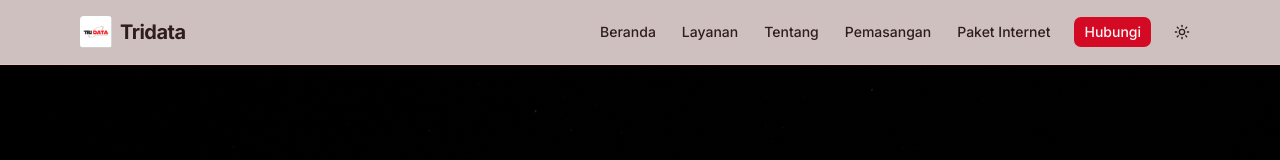
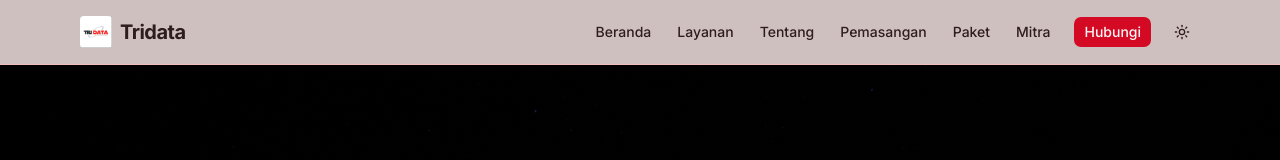
Before and after one commit to anisphia-palettia/tridata_profile_renew, a Next.js app: page / in a window 1280 px wide. Shown: the top 160 px of the page. Built offline with nearby package versions, Linux system fonts and the light colour scheme.

Commit message:
feat: implement landing page layout with navbar, footer, and pricing sections

```diff
--- a/src/app/page.tsx
+++ b/src/app/page.tsx
@@ -4,6 +4,7 @@ import HomeService from "@/components/sections/home-service";
 import HomeAbout from "@/components/sections/home-about";
 import HomeInstallation from "@/components/sections/home-installation";
 import HomePrice from "@/components/sections/home-price";
+import HomeMitra from "@/components/sections/home-mitra";
 import HomeFooter from "@/components/sections/home-footer";
 
 export default function AppPage() {
@@ -15,6 +16,7 @@ export default function AppPage() {
       <HomeAbout />
       <HomeInstallation />
       <HomePrice />
+      <HomeMitra />
       <HomeFooter />
     </main>
   );
--- a/src/components/sections/app-navbar.tsx
+++ b/src/components/sections/app-navbar.tsx
@@ -26,7 +26,8 @@ const menus: MenuItem[] = [
   { label: "Layanan", targetId: "section-service" },
   { label: "Tentang", targetId: "section-about" },
   { label: "Pemasangan", targetId: "section-installation" },
-  { label: "Paket Internet", targetId: "section-pricing" },
+  { label: "Paket", targetId: "section-pricing" },
+  { label: "Mitra", targetId: "section-mitra" },
 ];
 
 export default function AppNavbar() {
--- a/src/components/sections/home-footer.tsx
+++ b/src/components/sections/home-footer.tsx
@@ -3,7 +3,7 @@
 import { scrollToSection } from "@/lib/scroll-to-section";
 import { ArrowRight, MapPin, Phone, Mail } from "lucide-react";
 import { Button } from "@/components/ui/button";
-import { getWhatsAppUrl } from "@/lib/constants";
+import { getWhatsAppUrl, WHATSAPP_CONFIG } from "@/lib/constants";
 
 export default function HomeFooter() {
   const year = new Date().getFullYear();
@@ -75,7 +75,18 @@ export default function HomeFooter() {
                   className="group flex items-center gap-3 text-sm text-muted-foreground transition-colors hover:text-primary"
                 >
                   <Phone className="h-4 w-4 shrink-0 transition-transform group-hover:scale-110" />
-                  <span>+62 811-3396-171</span>
+                  <span>+62 811-3396-171 (Pusat)</span>
+                </a>
+              </li>
+              <li>
+                <a
+                  href={getWhatsAppUrl(WHATSAPP_CONFIG.pacitanPhoneNumber)}
+                  target="_blank"
+                  rel="noreferrer"
+                  className="group flex items-center gap-3 text-sm text-muted-foreground transition-colors hover:text-primary"
+                >
+                  <Phone className="h-4 w-4 shrink-0 transition-transform group-hover:scale-110" />
+                  <span>+62 821-4197-5226 (Pacitan)</span>
                 </a>
               </li>
               <li>
@@ -128,6 +139,14 @@ export default function HomeFooter() {
                   Cara Pemesanan
                 </button>
               </li>
+              <li>
+                <button
+                  className="text-sm text-muted-foreground transition-colors hover:text-primary"
+                  onClick={() => scrollToSection("section-mitra")}
+                >
+                  Peluang Mitra
+                </button>
+              </li>
             </ul>
           </div>
         </div>
--- /dev/null
+++ b/src/components/sections/home-mitra.tsx
@@ -0,0 +1,70 @@
+"use client";
+
+import { Handshake, ArrowRight } from "lucide-react";
+import { Button } from "@/components/ui/button";
+import { FadeIn } from "@/components/ui/fade-in";
+import { getWhatsAppUrl, WHATSAPP_CONFIG } from "@/lib/constants";
+
+export default function HomeMitra() {
+  const waUrl = getWhatsAppUrl(
+    WHATSAPP_CONFIG.mitraPhoneNumber,
+    WHATSAPP_CONFIG.mitraMessage
+  );
+
+  return (
+    <section id="section-mitra" className="relative py-24 md:py-32 overflow-hidden bg-primary/5">
+      <div className="absolute inset-0 bg-linear-to-b from-transparent to-primary/10 -z-10" />
+      <div className="absolute top-1/2 left-0 w-72 h-72 bg-primary/20 rounded-full blur-[100px] -translate-y-1/2 -z-10 pointer-events-none" />
+
+      <div className="mx-auto max-w-5xl px-6">
+        <div className="rounded-3xl bg-background/80 backdrop-blur-xl border border-primary/20 shadow-2xl p-8 md:p-12 lg:p-16 flex flex-col md:flex-row items-center gap-10 md:gap-16">
+          <div className="flex-1 space-y-6 text-center md:text-left">
+            <FadeIn>
+              <div className="inline-flex items-center gap-2 rounded-full bg-primary/10 px-4 py-1.5 text-sm font-semibold text-primary">
+                <Handshake className="w-4 h-4" />
+                <span>Peluang Bisnis</span>
+              </div>
+            </FadeIn>
+            <FadeIn delay={0.1}>
+              <h2 className="text-3xl font-extrabold tracking-tight md:text-4xl lg:text-5xl">
+                Jadilah Mitra Tridata
+              </h2>
+            </FadeIn>
+            <FadeIn delay={0.2}>
+              <p className="text-lg text-muted-foreground leading-relaxed">
+                Kembangkan bisnis Anda bersama kami. Kami membuka peluang kemitraan dengan keuntungan maksimal untuk wilayah <strong className="text-foreground">Madiun dan sekitarnya</strong>.
+                Dapatkan dukungan penuh dari tim teknis dan pemasaran kami.
+              </p>
+            </FadeIn>
+            <FadeIn delay={0.3}>
+              <div className="flex flex-col sm:flex-row gap-4 justify-center md:justify-start pt-4">
+                <Button asChild size="lg" className="h-14 px-8 rounded-xl font-bold text-base shadow-lg shadow-primary/25 hover:shadow-primary/40 transition-all">
+                  <a href={waUrl} target="_blank" rel="noreferrer">
+                    Gabung Sekarang
+                    <ArrowRight className="ml-2 w-5 h-5" />
+                  </a>
+                </Button>
+              </div>
+            </FadeIn>
+          </div>
+
+          <div className="flex-1 w-full max-w-sm relative">
+            <FadeIn delay={0.2} className="relative aspect-square">
+              <div className="absolute inset-0 bg-linear-to-tr from-primary/30 to-blue-500/30 rounded-[3rem] rotate-6 scale-95 transition-transform hover:rotate-12 duration-500" />
+              <div className="absolute inset-0 bg-background rounded-[3rem] border shadow-xl flex flex-col items-center justify-center p-8 text-center rotate-0 transition-transform hover:-translate-y-2 duration-500">
+                <div className="w-20 h-20 bg-primary/10 text-primary rounded-full flex items-center justify-center mb-6 shadow-inner">
+                  <Handshake className="w-10 h-10" />
+                </div>
+                <h3 className="text-xl font-bold mb-2">Konsultasi Mitra</h3>
+                <p className="text-muted-foreground mb-6 text-sm">Hubungi tim kemitraan kami secara langsung via WhatsApp.</p>
+                <div className="text-xl font-extrabold text-primary tracking-wide bg-primary/5 px-4 py-2 rounded-lg">
+                  +62 813-3195-6171
+                </div>
+              </div>
+            </FadeIn>
+          </div>
+        </div>
+      </div>
+    </section>
+  );
+}
--- a/src/components/sections/home-price.tsx
+++ b/src/components/sections/home-price.tsx
@@ -7,7 +7,7 @@ import { Button } from "@/components/ui/button";
 import { cn } from "@/lib/utils";
 import { FadeIn } from "@/components/ui/fade-in";
 import { Check } from "lucide-react";
-import { getWhatsAppUrl } from "@/lib/constants";
+import { getWhatsAppUrl, WHATSAPP_CONFIG } from "@/lib/constants";
 
 import { branches, packagesByBranch, type Branch } from "@/data/pricing";
 
@@ -149,7 +149,7 @@ export default function HomePrice() {
                         isFeatured && "shadow-lg shadow-primary/25 hover:shadow-primary/40"
                       )}
                     >
-                      <a href={getWhatsAppUrl()} target="_blank" rel="noreferrer">
+                      <a href={getWhatsAppUrl(branch === "Pacitan" ? WHATSAPP_CONFIG.pacitanPhoneNumber : undefined)} target="_blank" rel="noreferrer">
                         Pilih {pkg.speed} Mbps
                       </a>
                     </Button>
--- a/src/components/ui/floating-whatsapp.tsx
+++ b/src/components/ui/floating-whatsapp.tsx
@@ -12,7 +12,7 @@ export function FloatingWhatsApp() {
       className="fixed bottom-6 right-6 z-50 flex h-14 w-14 items-center justify-center rounded-full bg-[#25D366] text-white shadow-lg transition-transform duration-300 hover:scale-110 hover:shadow-xl dark:bg-[#25D366] dark:text-white"
       aria-label="Hubungi kami via WhatsApp"
     >
-      <Image src="/whatsapp.png" alt="WhatsApp" width={50} height={50}/>
+      <Image src="/whatsapp.png" alt="WhatsApp" width={50} height={50} priority />
     </a>
   );
 }
--- a/src/data/pricing.ts
+++ b/src/data/pricing.ts
@@ -172,34 +172,26 @@ export const packagesByBranch: Record<Branch, Package[]> = {
   ],
   Pacitan: [
     {
-      name: "super-hemat-35",
-      label: "Super Hemat 35 Mbps",
-      speed: 35,
-      price: 100_000,
+      name: "hemat-20",
+      label: "Hemat 20 Mbps",
+      speed: 20,
+      price: 105_000,
       suitableFor: "penggunaan harian ringan",
       badge: "Baru!",
     },
     {
-      name: "hemat-40",
-      label: "Hemat 40 Mbps",
-      speed: 40,
-      price: 110_000,
-      suitableFor: "penggunaan harian ringan",
+      name: "hemat-35",
+      label: "Hemat 35 Mbps",
+      speed: 35,
+      price: 125_000,
+      suitableFor: "streaming & WFH",
       badge: "",
     },
     {
       name: "hemat-45",
       label: "Hemat 45 Mbps",
       speed: 45,
-      price: 125_000,
-      suitableFor: "streaming & WFH",
-      badge: "",
-    },
-    {
-      name: "hemat-50",
-      label: "Hemat 50 Mbps",
-      speed: 50,
-      price: 135_000,
+      price: 195_000,
       suitableFor: "streaming & WFH",
       badge: "",
     },
@@ -207,7 +199,7 @@ export const packagesByBranch: Record<Branch, Package[]> = {
       name: "hemat-55",
       label: "Hemat 55 Mbps",
       speed: 55,
-      price: 150_000,
+      price: 210_000,
       suitableFor: "streaming & WFH",
       badge: "",
     },
@@ -215,23 +207,15 @@ export const packagesByBranch: Record<Branch, Package[]> = {
       name: "premium-75",
       label: "Premium 75 Mbps",
       speed: 75,
-      price: 165_000,
+      price: 240_000,
       suitableFor: "rumah dengan banyak perangkat",
       badge: "Premium",
     },
     {
-      name: "premium-95",
-      label: "Premium 95 Mbps",
-      speed: 95,
-      price: 210_000,
-      suitableFor: "rumah dengan banyak perangkat",
-      badge: "Premium",
-    },
-    {
-      name: "premium-110",
-      label: "Premium 110 Mbps",
-      speed: 110,
-      price: 250_000,
+      name: "premium-100",
+      label: "Premium 100 Mbps",
+      speed: 100,
+      price: 310_000,
       suitableFor: "rumah dengan banyak perangkat",
       badge: "Premium",
     },
--- a/src/lib/constants.ts
+++ b/src/lib/constants.ts
@@ -1,8 +1,13 @@
 export const WHATSAPP_CONFIG = {
   phoneNumber: "628113396171",
+  pacitanPhoneNumber: "6282141975226",
+  mitraPhoneNumber: "6281331956171", // +62 813-3195-6171
   message: "Halo Admin, saya tertarik untuk melakukan pemesanan. Berikut adalah detail informasi saya:\n\nNama: \nAlamat: \nNo Telp: \n\nMohon informasi selanjutnya mengenai proses pembayaran dan pengiriman. Terima kasih!",
+  mitraMessage: "Halo Admin, saya tertarik untuk menjadi Mitra Tridata di wilayah Madiun dan sekitarnya. Mohon informasi lebih lanjut tentang syarat dan ketentuannya. Terima kasih!",
 };
 
-export const getWhatsAppUrl = () => {
-  return `https://wa.me/${WHATSAPP_CONFIG.phoneNumber}?text=${encodeURIComponent(WHATSAPP_CONFIG.message)}`;
+export const getWhatsAppUrl = (customPhoneNumber?: string, customMessage?: string) => {
+  const targetNumber = customPhoneNumber || WHATSAPP_CONFIG.phoneNumber;
+  const message = customMessage || WHATSAPP_CONFIG.message;
+  return `https://wa.me/${targetNumber}?text=${encodeURIComponent(message)}`;
 };
```
